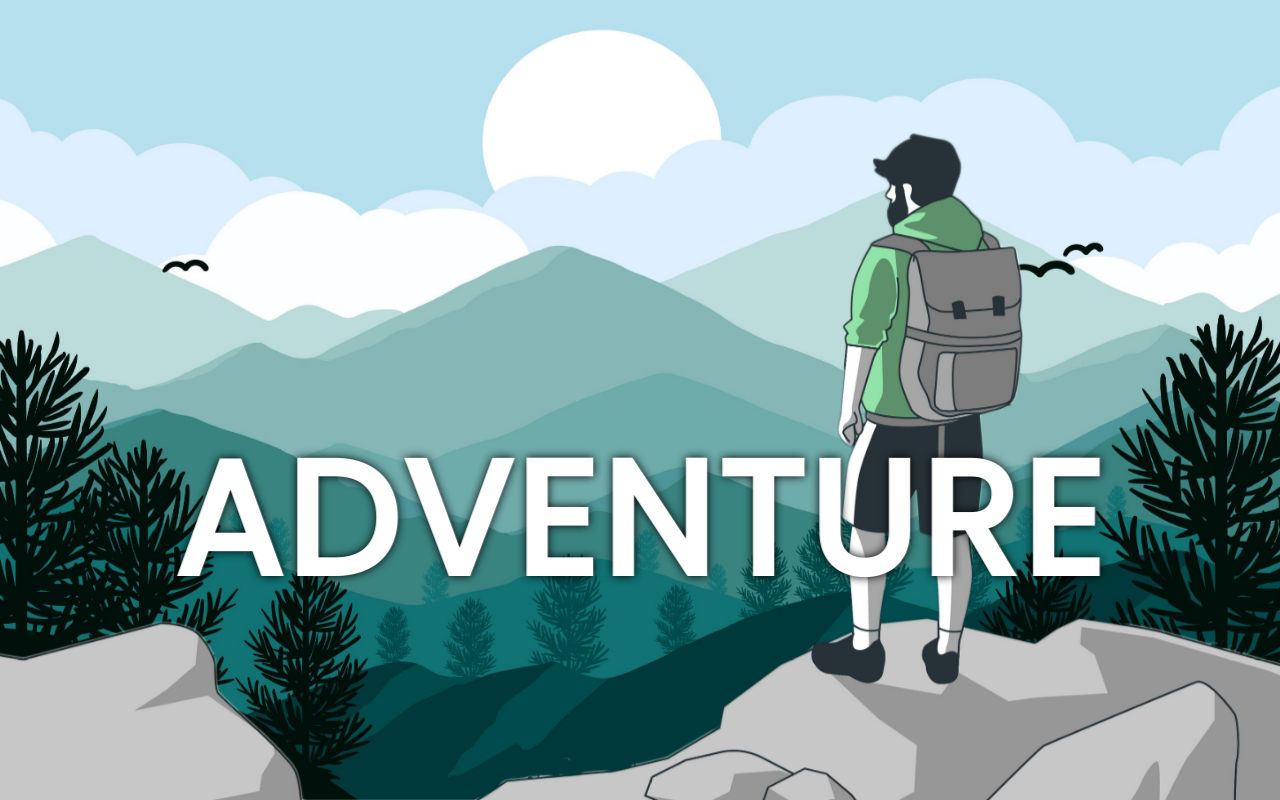
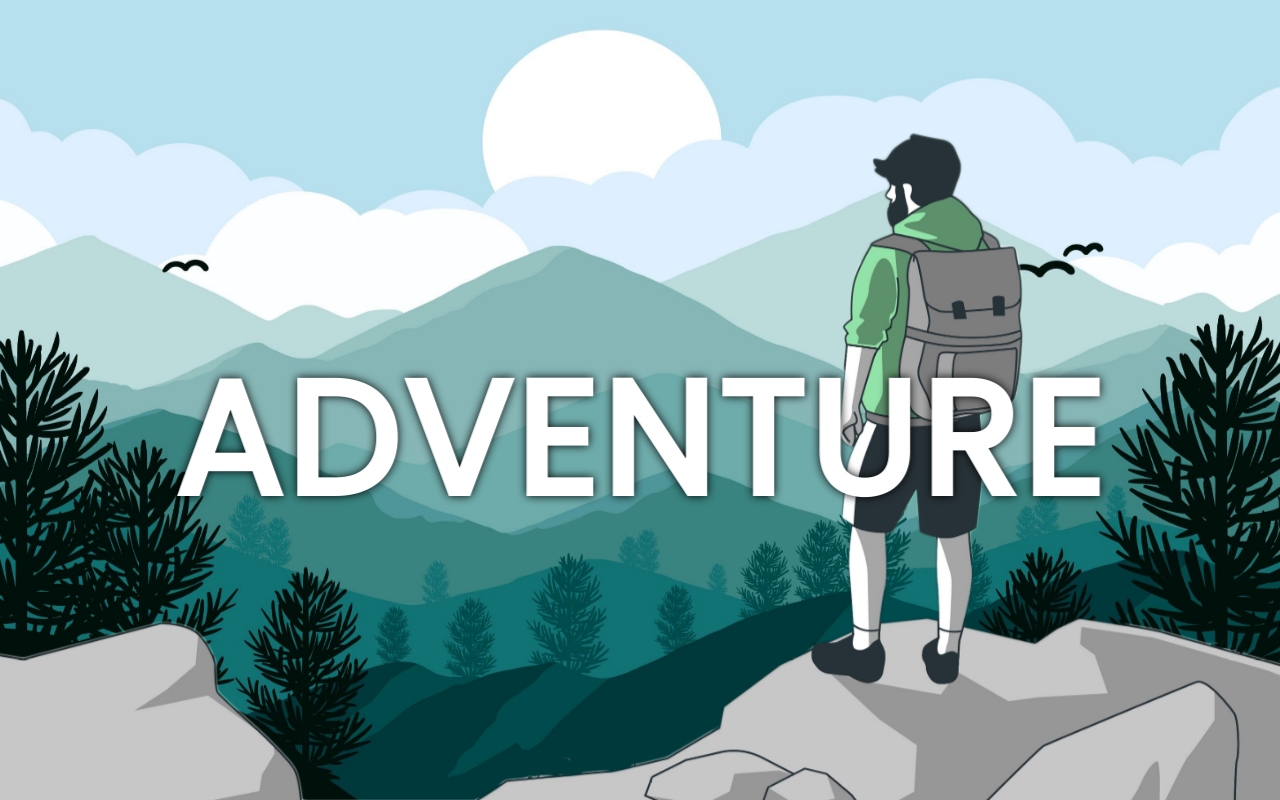
Before and after one commit to Legitbunny/HimalayanTreks, a plain HTML site: page index.html in a window 1280 px wide. Drawn offline with Linux system fonts and the light colour scheme.

Commit message:
adjusted padding from top for the ADVENTURE

```diff
--- a/styles.css
+++ b/styles.css
@@ -51,7 +51,7 @@ h1{
 
 h1{
     position: absolute;
-    top: 25rem;
+    top: 20rem;
     left: 50%;
     transform: translateX(-50%);
     font-size: 10rem;
```
Also changed, not shown: index.html (+1 -0 lines).
